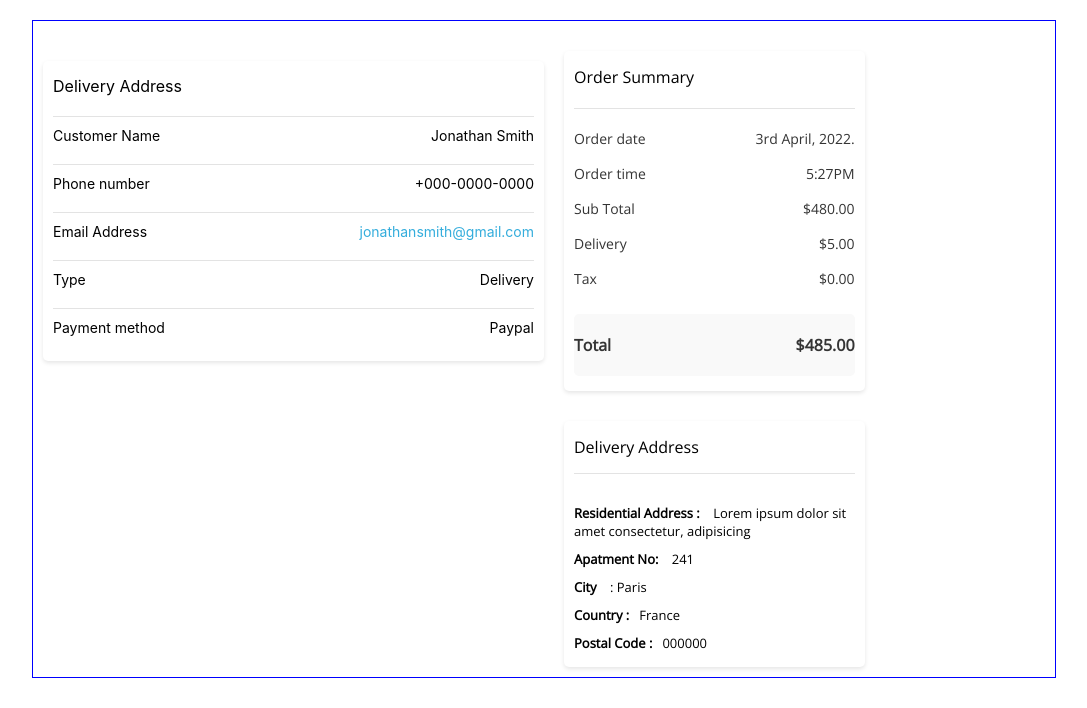
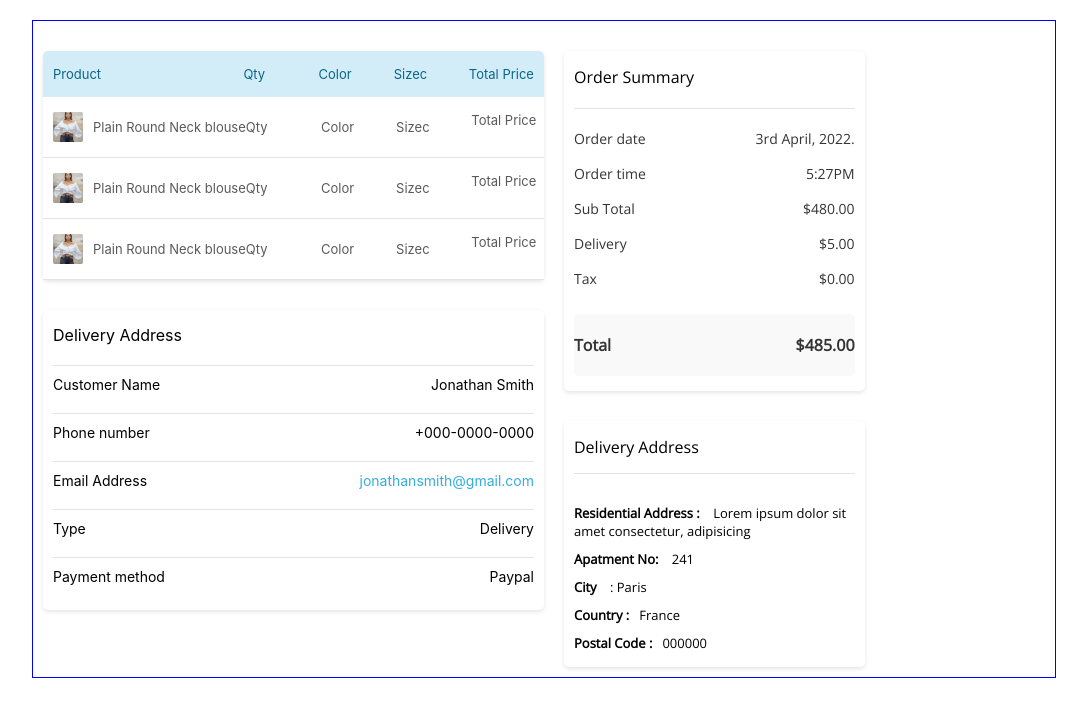
Before and after one commit to sideeq12/admin-trit, a Next.js app: page / in a window 1280 px wide. Shown: the top 708 px of the page, without its empty margins (96-1183 px from the left). Built offline with nearby package versions, Linux system fonts and the light colour scheme; a web font is replaced by a local one.

Commit message:
order id

```diff
--- a/components/ordered_info/order.tsx
+++ b/components/ordered_info/order.tsx
@@ -1,4 +1,4 @@
-import { Order_id, Order_Summary, The_order } from "./ordered"
+import { Order_id, Order_Summary, The_order, Info } from "./ordered"
 
 
 
@@ -6,6 +6,38 @@ export const Use_order = () =>{
     return(
         <The_order>
             <Order_id>
+                <div className="productinfo">
+                <Info bgcolor={true} className="info">
+                        <div className="pro">Product</div>
+                        <div className="qty">Qty</div>
+                        <div className="color">Color</div>
+                        <div className="size">Sizec</div>
+                        <div className="Price">Total Price</div>
+                    </Info>
+                    <Info bgcolor={false} className="info">
+                        <div className="pro"><div className="imahe"></div> Plain Round Neck blouse</div>
+                        <div className="qty">Qty</div>
+                        <div className="color">Color</div>
+                        <div className="size">Sizec</div>
+                        <div className="Price">Total Price</div>
+                    </Info>
+                    <Info bgcolor={false} className="info">
+                        <div className="pro"><div className="imahe"></div> Plain Round Neck blouse</div>
+                        <div className="qty">Qty</div>
+                        <div className="color">Color</div>
+                        <div className="size">Sizec</div>
+                        <div className="Price">Total Price</div>
+                    </Info>
+                    <Info bgcolor={false} className="info">
+                        <div className="pro"><div className="imahe"></div> Plain Round Neck blouse</div>
+                        <div className="qty">Qty</div>
+                        <div className="color">Color</div>
+                        <div className="size">Sizec</div>
+                        <div className="Price">Total Price</div>
+                    </Info>
+
+
+                </div>
             <div className="data">
                 <span>Delivery Address</span>
                 <div className="cont">
--- a/components/ordered_info/ordered.ts
+++ b/components/ordered_info/ordered.ts
@@ -65,10 +65,13 @@ border-radius: 5px;
        }
 
 `
-
+interface bg{
+    bgcolor : boolean
+}
 export const Order_id = styled.div`
-width : 50%;
-margin-right : 20px;
+    width : 50%;
+    margin-right : 20px;
+    padding-top: 20px;
       .data{
 
 background: #FFFFFF;
@@ -97,4 +100,44 @@ background: #FFFFFF;
         }
     }
 }
+.productinfo{
+    background: #FFFFFF;
+    box-shadow: 0px 2px 4px rgba(0, 0, 0, 0.1);
+    border-radius: 5px;
+
+    font-size: small;
+    .info{
+        padding : 15px 0px;
+        display: flex;
+        .pro{
+        min-width: 40%;
+        padding-left: 10px;
+        display: flex;
+        align-items: center;
+        .imahe{
+            height: 30px;
+            width: 30px;
+            margin-right: 10px;
+            border-radius: 2px;
+            background-image: url("/blouse.jpg");
+            background-size: cover;
+            background-position: center;
+        }
+    }
+    .qty, .color, .size{
+        display: flex;
+        align-items: center;
+        min-width: 15%;
+    }
+    }
+
+}
 `
+
+export const Info = styled.div<bg>`
+        width: 100%;
+        background-color:${props => props.bgcolor ? "#D3EDF8" : "#FFF"};
+        color : ${props => props.bgcolor ? "#09668A" : "#5A5A5B"};
+        border-radius: ${props => props.bgcolor ? "5px 5px 0px 0px" : "none"};
+        border-bottom: ${props => props.bgcolor ? "none" : "1px solid #E3E3E3;"};
+`
```
